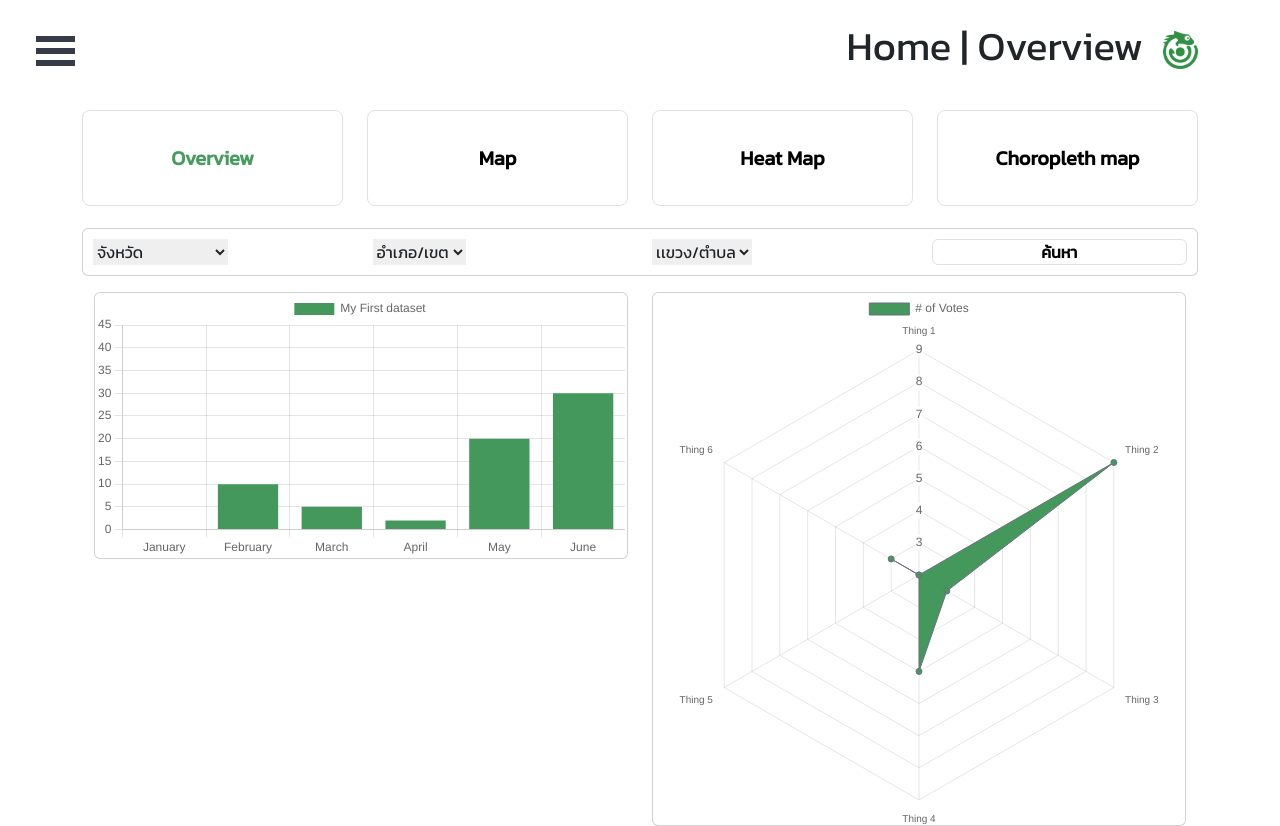
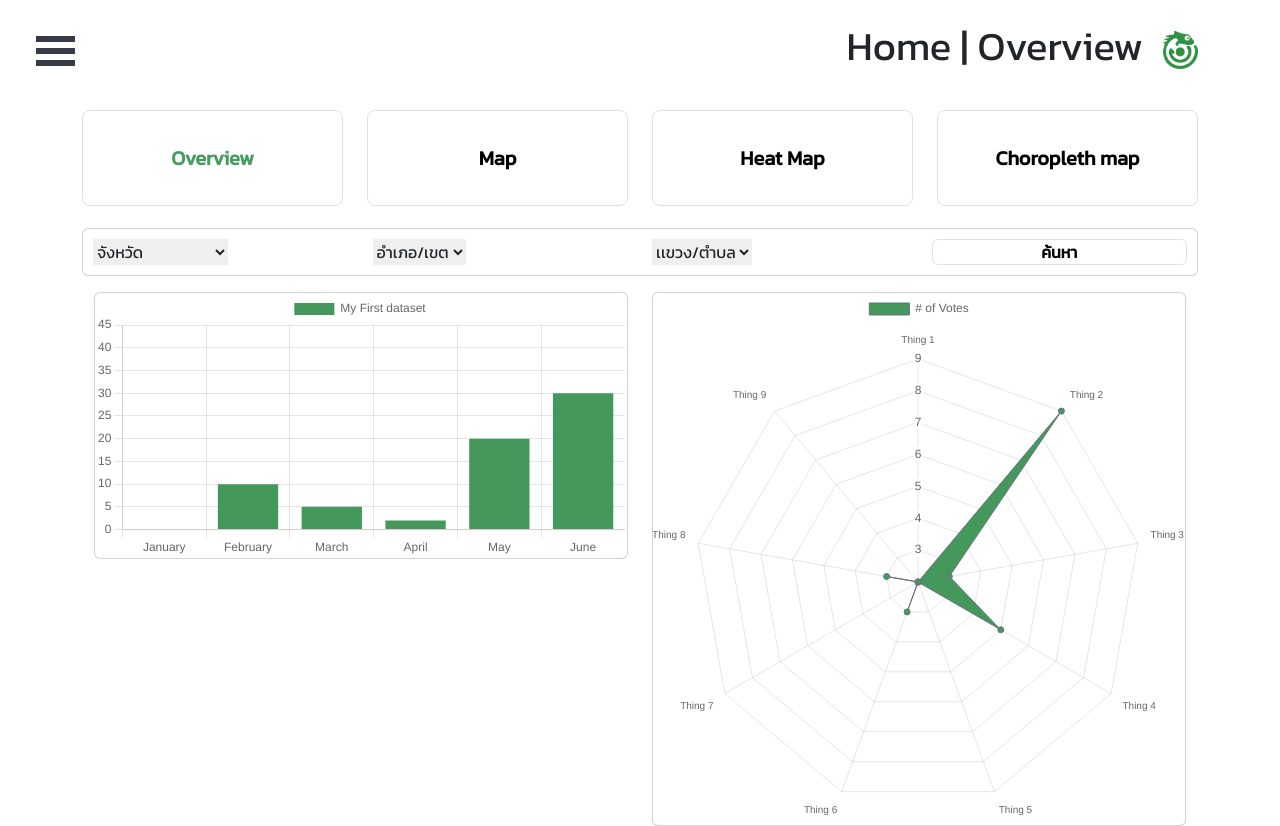
Before and after one commit to NChancheep/CAMELON, a React (Create React App) app in the folder camelon-website/camelon-front/: page / in a window 1280 px wide. Built offline with nearby package versions, Linux system fonts and the light colour scheme.

Commit message:
up label up to 9

```diff
--- a/camelon-website/camelon-front/src/components/Modes/chart/RadarChart.js
+++ b/camelon-website/camelon-front/src/components/Modes/chart/RadarChart.js
@@ -21,13 +21,13 @@ ChartJS.register(
   );
 
 const RadarChart = () => {
-  const labels = ['Thing 1', 'Thing 2', 'Thing 3', 'Thing 4', 'Thing 5', 'Thing 6'];
+  const labels = ['Thing 1', 'Thing 2', 'Thing 3', 'Thing 4', 'Thing 5', 'Thing 6','Thing 7','Thing 8','Thing 9'];
   const data = {
     labels: labels,
     datasets: [
       {
         label: '# of Votes',
-      data: [2, 9, 3, 5, 2, 3],
+      data: [2, 9, 3, 5, 2, 3, 2,3,2],
       backgroundColor: '#44985B',
       borderColor: '#6A717D',
       borderWidth: 1,
```
